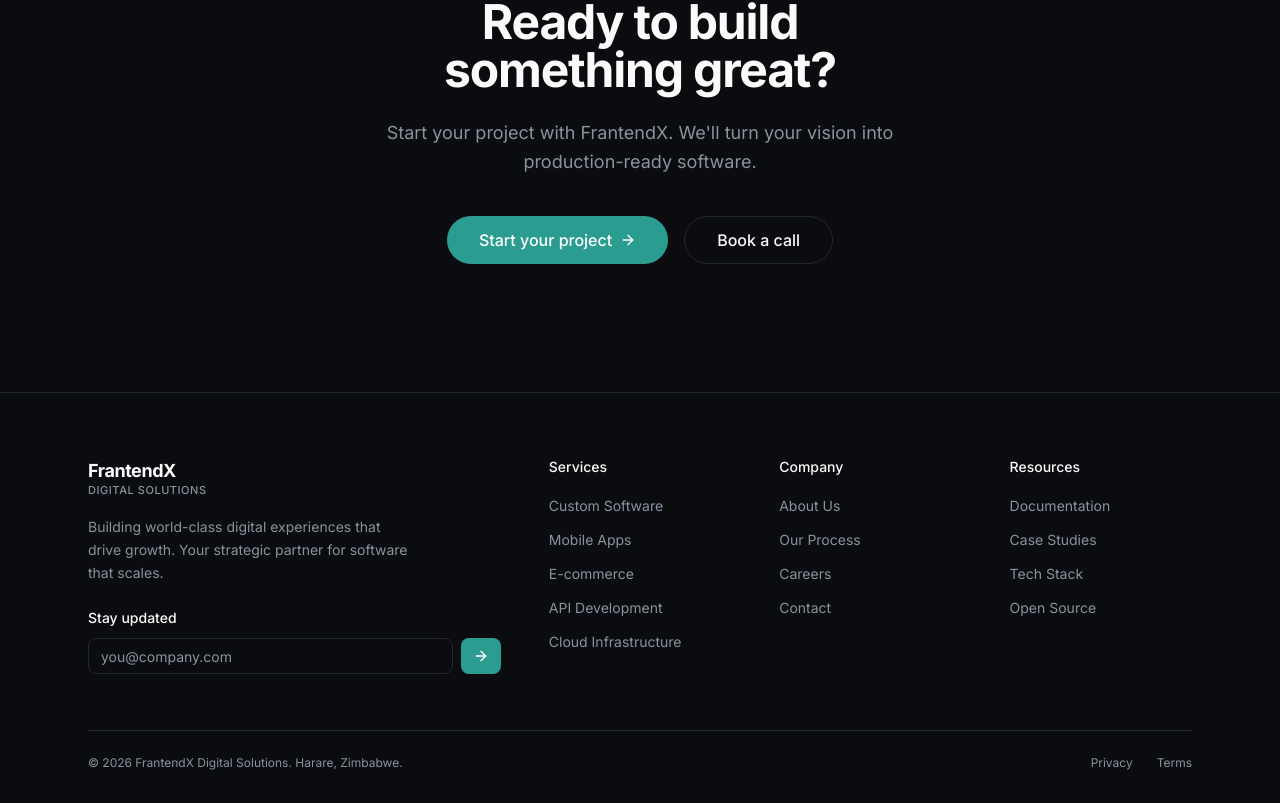
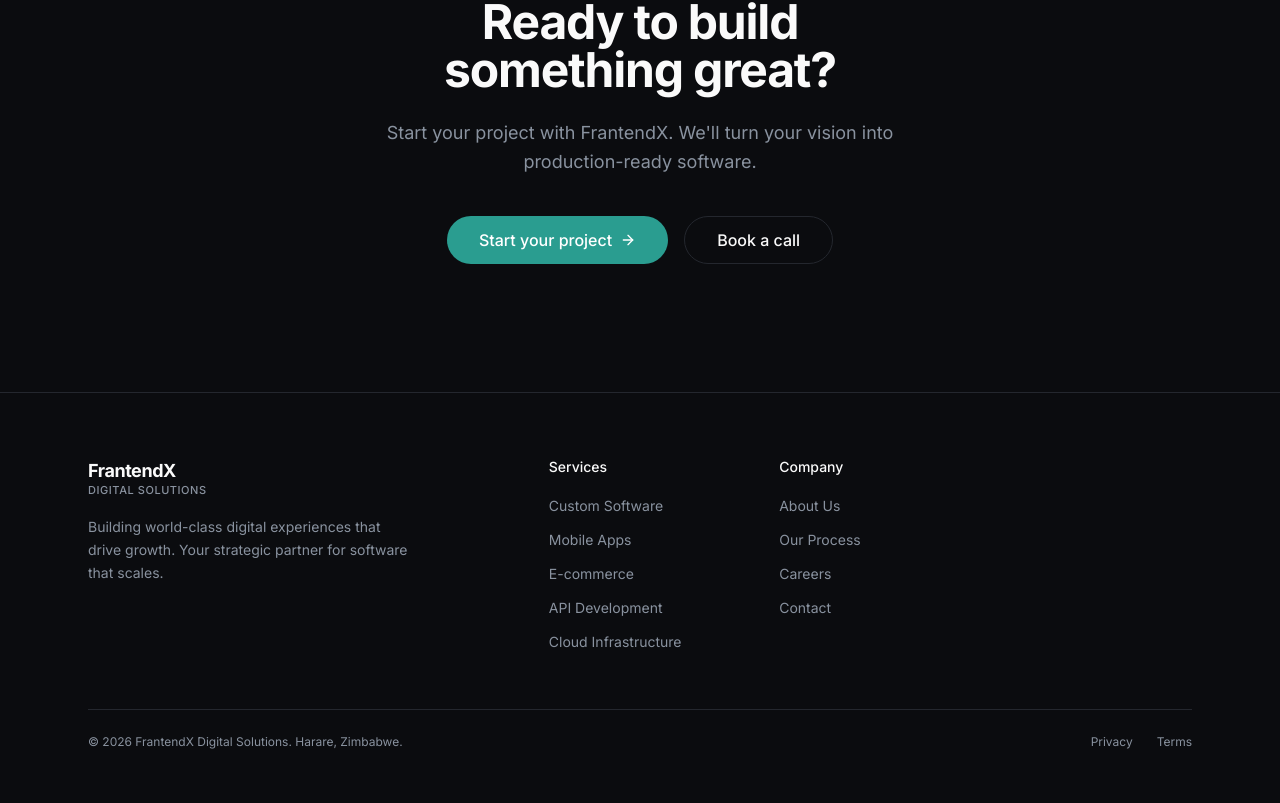
Before and after one commit to tinoe0404/frantendX, a Next.js app: page / in a window 1280 px wide. Shown: the part 2805-3608 px from the top of the page. After the commit the page ends 3587 px from the top, so only its background shows below. Built offline with nearby package versions, Linux system fonts and the light colour scheme.

Commit message:
feat: Add new `Footer` component with navigation links, branding, and copyright information.

```diff
--- a/src/components/layout/Footer.tsx
+++ b/src/components/layout/Footer.tsx
@@ -1,10 +1,7 @@
 "use client";
 
 import Link from "next/link";
-import { useState } from "react";
-import { ArrowRight } from "lucide-react";
-import { Button } from "@/components/ui/button";
-import { Input } from "@/components/ui/input";
+
 
 const footerLinks = {
   services: [
@@ -20,16 +17,11 @@ const footerLinks = {
     { name: "Careers", href: "/about" },
     { name: "Contact", href: "/contact" },
   ],
-  resources: [
-    { name: "Documentation", href: "#" },
-    { name: "Case Studies", href: "#" },
-    { name: "Tech Stack", href: "#" },
-    { name: "Open Source", href: "#" },
-  ],
+
 };
 
 export function Footer() {
-  const [email, setEmail] = useState("");
+
 
   return (
     <footer className="border-t border-border bg-background">
@@ -50,26 +42,7 @@ export function Footer() {
             <p className="text-sm text-muted-foreground leading-relaxed max-w-xs mb-6">
               Building world-class digital experiences that drive growth. Your strategic partner for software that scales.
             </p>
-            <div className="space-y-2.5">
-              <p className="text-sm font-medium text-foreground">Stay updated</p>
-              <form
-                onSubmit={(e) => { e.preventDefault(); setEmail(""); }}
-                className="flex gap-2"
-              >
-                <Input
-                  type="email"
-                  placeholder="you@company.com"
-                  value={email}
-                  onChange={(e) => setEmail(e.target.value)}
-                  className="h-9 text-sm bg-background"
-                  required
-                />
-                <Button type="submit" size="sm" className="h-9 px-3 rounded-md bg-brand text-brand-foreground hover:bg-brand/90">
-                  <ArrowRight className="h-4 w-4" />
-                  <span className="sr-only">Subscribe</span>
-                </Button>
-              </form>
-            </div>
+
           </div>
 
           {/* Services */}
@@ -101,18 +74,7 @@ export function Footer() {
           </div>
 
           {/* Resources */}
-          <div>
-            <h4 className="text-sm font-medium text-foreground mb-4">Resources</h4>
-            <ul className="space-y-2.5">
-              {footerLinks.resources.map((link) => (
-                <li key={link.name}>
-                  <Link href={link.href} className="text-sm text-muted-foreground hover:text-foreground transition-colors">
-                    {link.name}
-                  </Link>
-                </li>
-              ))}
-            </ul>
-          </div>
+
         </div>
 
         {/* Bottom */}
```
